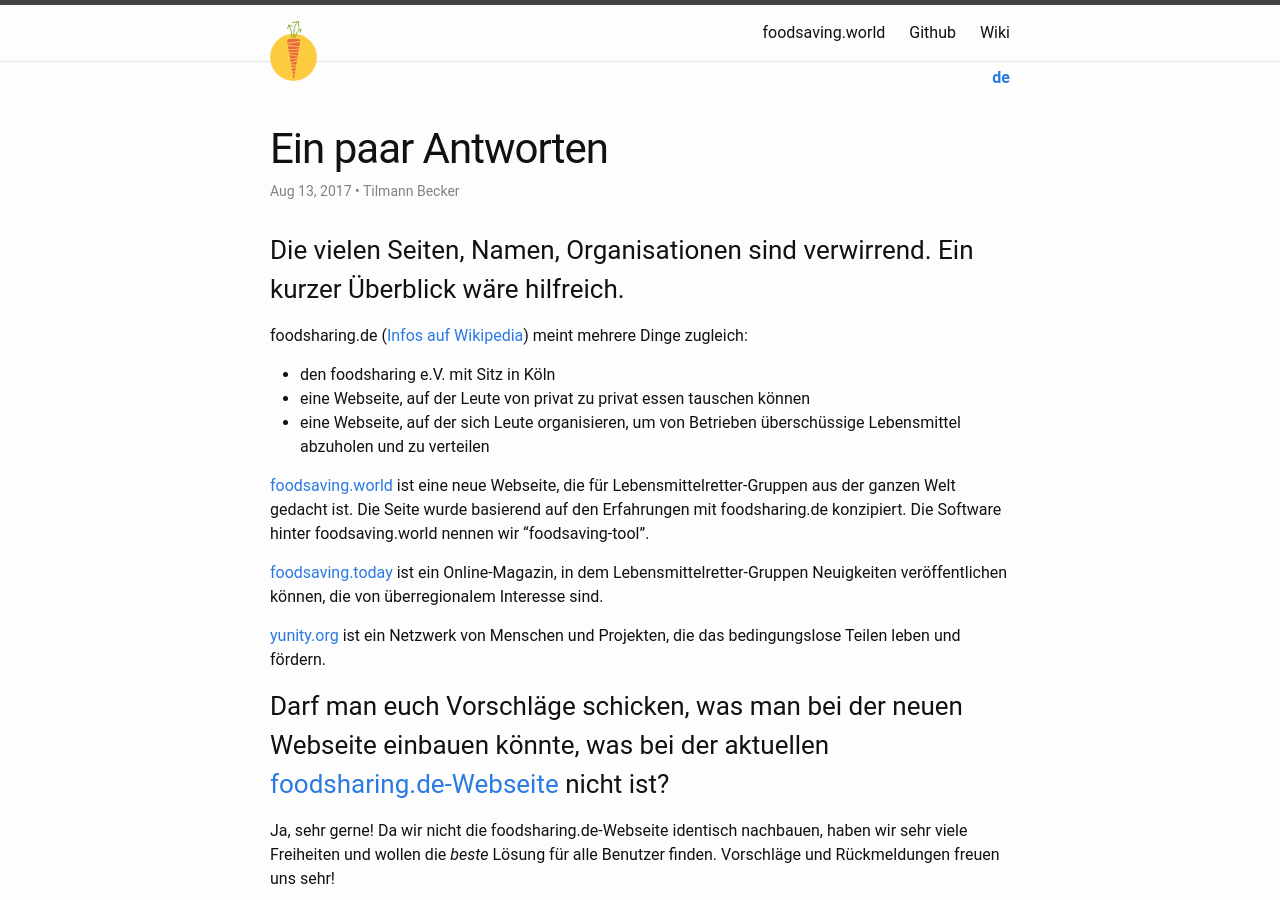
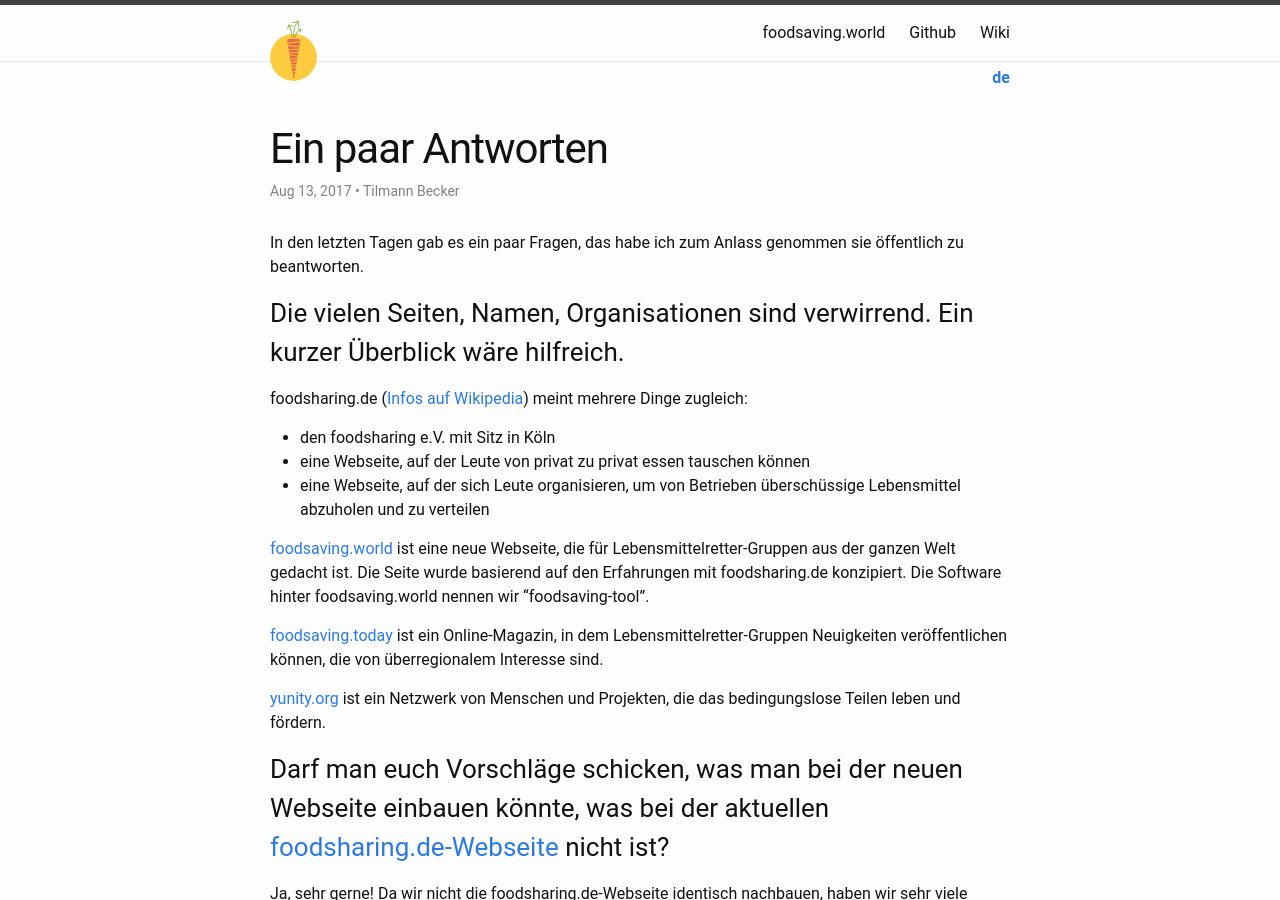
Before and after one commit to karrot-dev/karrot-blog, a Jekyll site: the page built from _posts/2017-08-13-ein-paar-antworten.md, in a window 1280 px wide and 900 px high. Built offline with Jekyll 4.4.1, drawn with Linux system fonts in a browser that asks for light colours.

Commit message:
fix overview layout

```diff
--- a/_posts/2017-08-13-ein-paar-antworten.md
+++ b/_posts/2017-08-13-ein-paar-antworten.md
@@ -7,6 +7,10 @@ lang: de
 orig-lang: de
 author: tilmann
 ---
+
+In den letzten Tagen gab es ein paar Fragen, das habe ich zum Anlass genommen sie öffentlich zu beantworten.
+
+<!--more-->
 
 ### Die vielen Seiten, Namen, Organisationen sind verwirrend. Ein kurzer Überblick wäre hilfreich.
 
```
